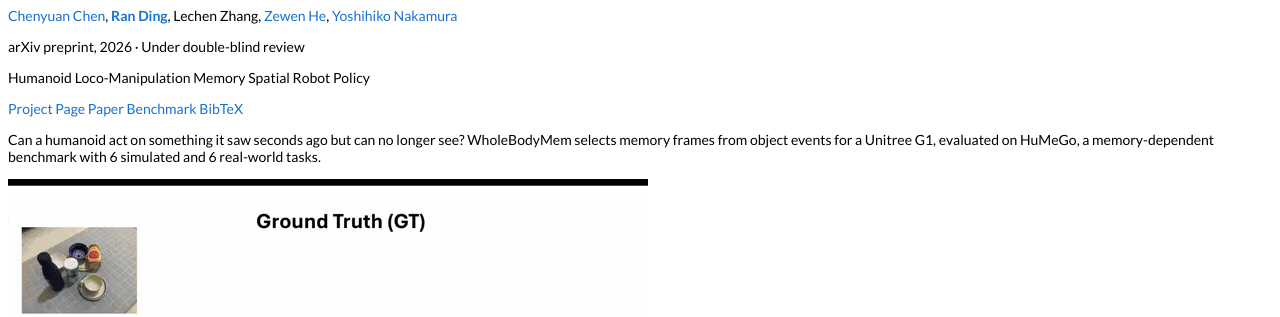
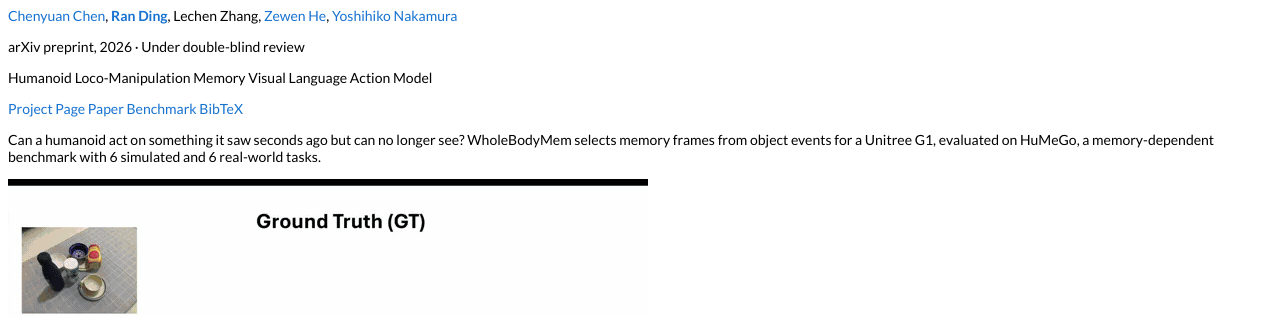
Before and after one commit to RanDing2000/randing2000.github.io, a Jekyll site: the page index.html, which Jekyll copies as it is, in a window 1280 px wide and 900 px high, scrolled down 5723 px, cut to the strip 191-508 px from the top of the window. Built offline with Jekyll 4.4.1, drawn with Linux system fonts in a browser that asks for light colours; comment, search, counter and statistics services are not loaded.

Commit message:
Keep MessyKitchens highlighted and retag Memory before Goal

```diff
--- a/index.html
+++ b/index.html
@@ -15,7 +15,7 @@
   <link rel="icon" href="favicon.ico" sizes="any">
   <link rel="icon" href="favicon.svg" type="image/svg+xml">
   <link rel="apple-touch-icon" href="apple-touch-icon.png">
-  <link rel="stylesheet" type="text/css" href="style.css?v=20261024a">
+  <link rel="stylesheet" type="text/css" href="style.css?v=20261024b">
   <link rel="canonical" href="https://randing2000.github.io/">
   <link rel="preconnect" href="https://fonts.googleapis.com">
   <link rel="preconnect" href="https://fonts.gstatic.com" crossorigin>
@@ -160,7 +160,7 @@
             <div class="paper-tags" aria-label="Paper topics">
               <span>Humanoid Loco-Manipulation</span>
               <span>Memory</span>
-              <span>Spatial Robot Policy</span>
+              <span>Visual Language Action Model</span>
             </div>
             <p class="paper-links">
               <a href="https://memory-before-goal.github.io/" target="_blank" rel="noopener noreferrer">Project Page</a>
@@ -184,7 +184,7 @@
           </div>
         </article>
 
-        <article class="paper-card">
+        <article class="paper-card is-featured">
           <div class="paper-card-media is-wide-preview">
             <img src="videos/messykitchens-preview.gif" alt="MessyKitchens video preview">
           </div>
--- a/style.css
+++ b/style.css
@@ -571,7 +571,7 @@ img {
   transform: none;
 }
 
-#research .paper-card:first-child {
+#research .paper-card.is-featured {
   margin-top: 6px;
   padding: 20px 18px;
   border: 0;
@@ -963,7 +963,7 @@ img {
     padding: 18px 0;
   }
 
-  #research .paper-card:first-child {
+  #research .paper-card.is-featured {
     padding: 18px 12px;
   }
 
```
